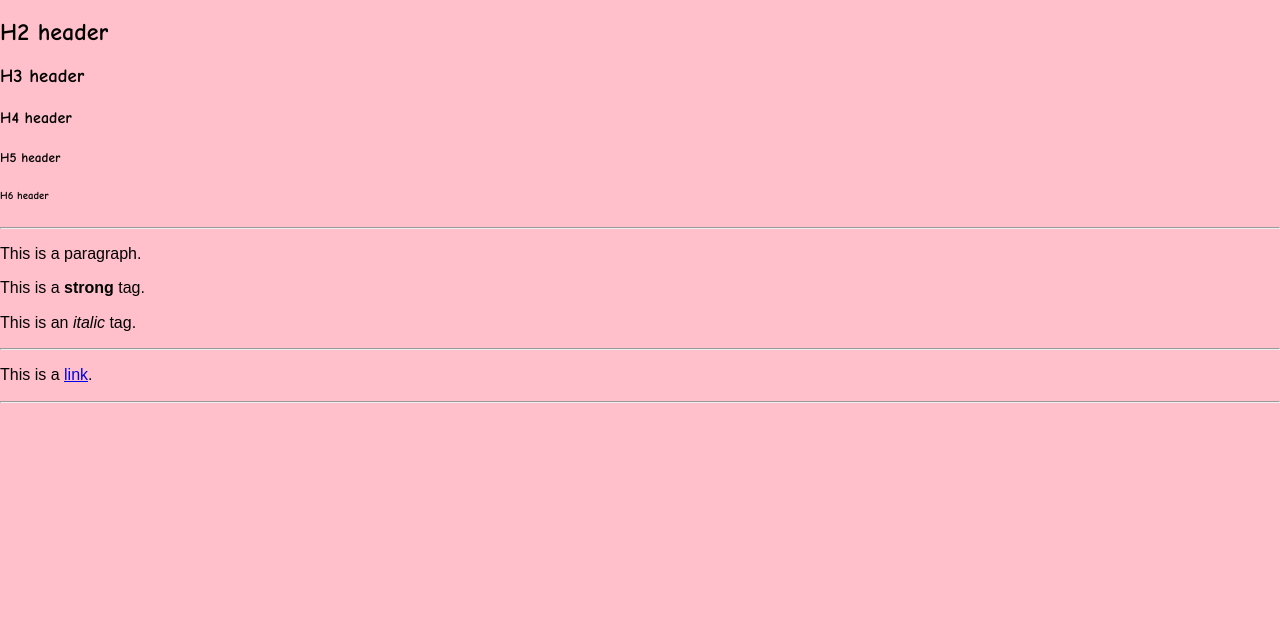
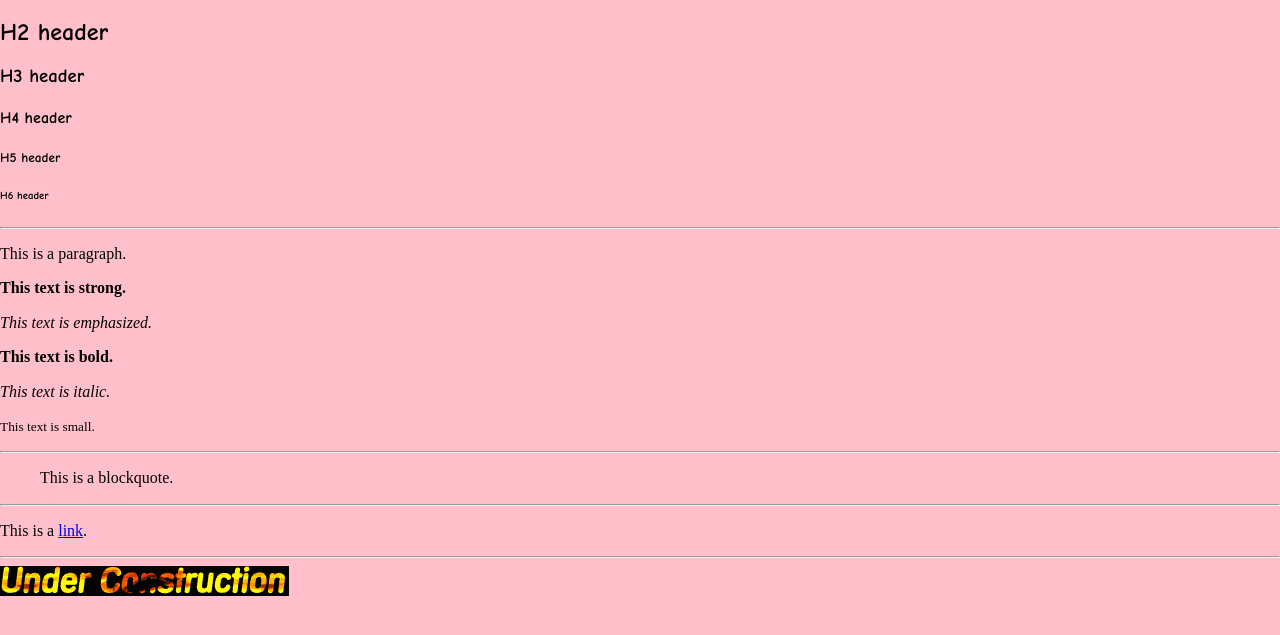
Before and after one commit to StupidHackathonAMS/geolize.css, a plain HTML site: page test.html in a window 1280 px wide. Shown: the part 61-696 px from the top of the page. Drawn offline with Linux system fonts and the light colour scheme.

Commit message:
Add image

```diff
--- a/geolize.css
+++ b/geolize.css
@@ -1,7 +1,7 @@
 /* Document-wide elements */
 
 html {
-  font-family: "Comic Sans", sans-serif;
+  font-family: "Times New Roman", serif;
   line-height: 1.15;
   -ms-text-size-adjust: 100%;
   -webkit-text-size-adjust: 100%;
@@ -14,6 +14,11 @@ body {
 
 /* Headings */
 
-h1,h2,h3,h4,h5,h6 {
+h1,
+h2,
+h3,
+h4,
+h5,
+h6 {
   font-family: "Comic Sans MS", "Comic Sans", cursive;
 }
--- a/test.html
+++ b/test.html
@@ -15,12 +15,17 @@
 <h6> H6 header </h6>
 <hr>
 <p> This is a paragraph.</p>
-<p> This is a <strong>strong</strong> tag.</p>
-<p> This is an <em>italic</em> tag. </p>
+<p> <strong> This text is strong.</strong> </p>
+<p> <em> This text is emphasized. </em> </p>
+<p> <b> This text is bold.</b> </p>
+<p> <i> This text is italic.</i> </p>
+<p> <small> This text is small.</small> </p>
+<hr>
+<blockquote> This is a blockquote. </blockquote>
 <hr>
 <p> This is a <a href="#">link</a>. </p>
 <hr>
-
+<img src="img/underconstruction.gif" alt="under construction animated image">
 </body>
 
 </html>
```
Also changed, not shown: img/underconstruction.gif (added).
